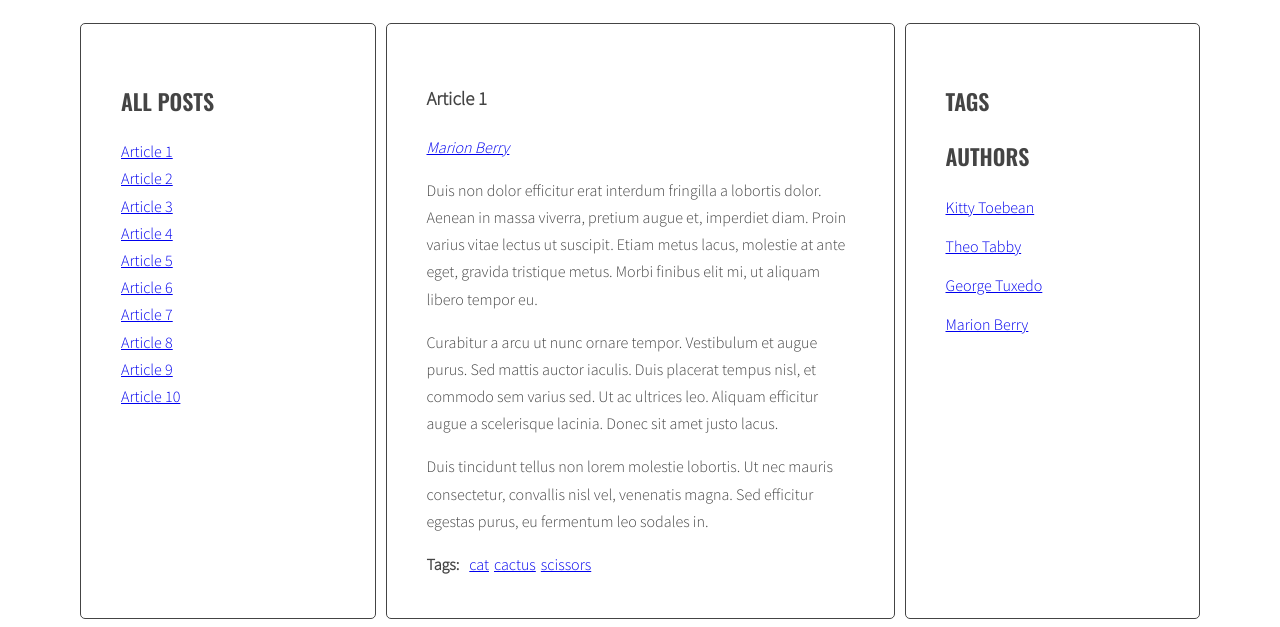
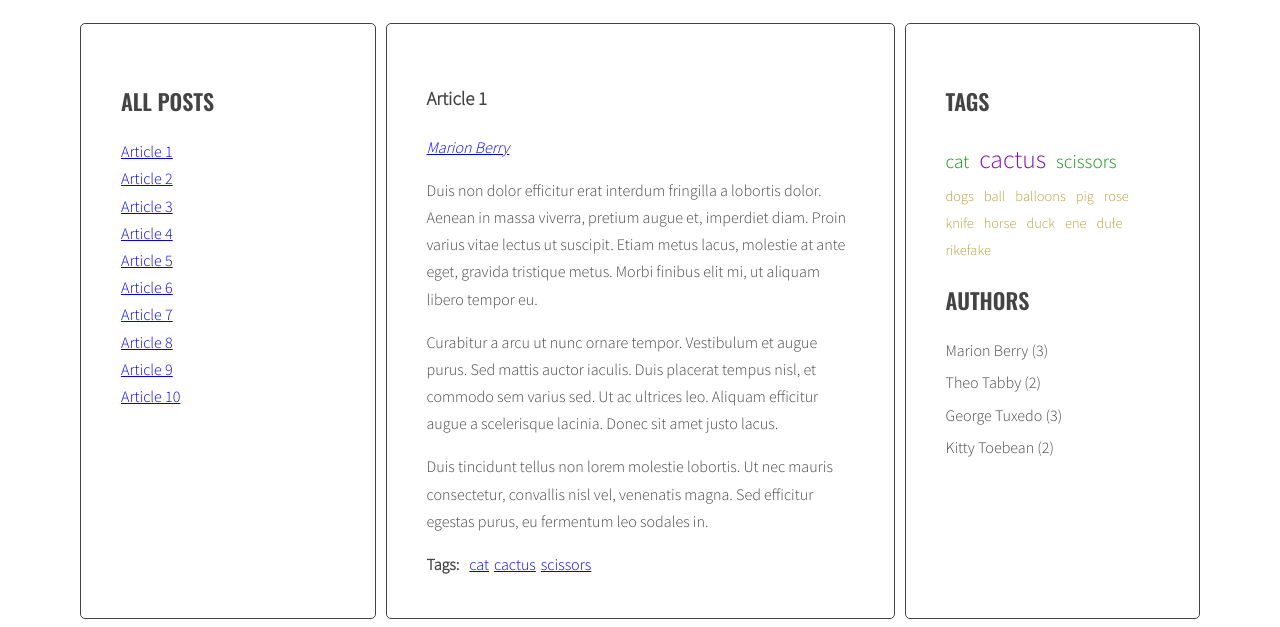
Before and after one commit to MagdaWo/javascript-blog, a website: page index.html in a window 1280 px wide. Shown: the part 220-847 px from the top of the page. Drawn offline with nearby package versions, Linux system fonts and the light colour scheme.

Commit message:
Add aside author and tags list

```diff
--- a/index.html
+++ b/index.html
@@ -20,7 +20,8 @@
                     </ul>
                 </aside>
                 <section class="posts">
-                    <article class="post active" id="article-1" data-tags="cat cactus scissors"  data-author="Marion Berry">
+                    <article class="post active" id="article-1" data-tags="cat cactus scissors"
+                        data-author="Marion Berry">
                         <h3 class="post-title">Article 1</h3>
                         <p class="post-author"></p>
                         <div class="post-content">
@@ -42,7 +43,7 @@
                             </ul>
                         </div>
                     </article>
-                    <article class="post" id="article-2" data-tags="dogs cactus ball"  data-author="Theo Tabby">
+                    <article class="post" id="article-2" data-tags="dogs cactus ball" data-author="Theo Tabby">
                         <h3 class="post-title">Article 2</h3>
                         <p class="post-author"></p>
                         <div class="post-content">
@@ -167,7 +168,7 @@
                             </ul>
                         </div>
                     </article>
-                    <article class="post" id="article-8" data-tags="duck cactus scissors"  data-author="Theo Tabby">
+                    <article class="post" id="article-8" data-tags="duck cactus scissors" data-author="Theo Tabby">
                         <h3 class="post-title">Article 8</h3>
                         <p class="post-author"></p>
                         <div class="post-content">
@@ -244,23 +245,23 @@
                     <h2 class="section-title">Authors</h2>
                     <ul class="list authors">
                         <li>
-                            <a href="#">
-                                <span class="author-name">Kitty Toebean</span>
+                            <a href="#" aria-label="xyz">
+                                <span class="author-name"></span>
                             </a>
                         </li>
                         <li>
-                            <a href="#">
-                                <span class="author-name">Theo Tabby</span>
+                            <a href="#" aria-label="xyz">
+                                <span class="author-name"></span>
                             </a>
                         </li>
                         <li>
-                            <a href="#">
-                                <span class="author-name">George Tuxedo</span>
+                            <a href="#" aria-label="xyz">
+                                <span class="author-name"></span>
                             </a>
                         </li>
                         <li>
-                            <a href="#">
-                                <span class="author-name">Marion Berry</span>
+                            <a href="#" aria-label="xyz">
+                                <span class="author-name"></span>
                             </a>
                         </li>
                     </ul>
--- a/js/script.js
+++ b/js/script.js
@@ -40,7 +40,11 @@ const optArticleSelector = '.post',
   optTitleSelector = '.post-title',
   optTitleListSelector = '.titles',
   optArticleTagsSelector = '.post-tags .list',
-  optArticleAuthorSelector = '.post-author';
+  optArticleAuthorSelector = '.post-author',
+  optTagsListSelector = '.tags.list',
+  optCloudClassCount = '5',
+  optCloudClassPrefix = 'tag-size',
+  optAuthorsListSelector = '.list.authors';
 
 function generateTitleLinks(customSelector = '') {
 
@@ -88,8 +92,33 @@ function generateTitleLinks(customSelector = '') {
 
 generateTitleLinks();
 
+function calculateTagsParams(tags) {
+  const params = { max: 0, min: Infinity };
+
+  for (let tag in tags) {
+    if (tags[tag] > params.max) {
+      params.max = tags[tag];
+    }
+    if (tags[tag] < params.min) {
+      params.min = tags[tag];
+    }
+  }
+
+  return params;
+}
+
+function calculateTagClass(count, params) {
+  const normalizedCount = count - params.min;
+  const normalizedMax = params.max - params.min;
+  const percentage = normalizedMax > 0 ? normalizedCount / normalizedMax : 0;
+  const classNumber = Math.floor(percentage * (optCloudClassCount - 1) + 1);
+  return optCloudClassPrefix + classNumber;
+}
+
+
 function generateTags() {
-
+  /* [NEW] create a new variable allTags with an empty object */
+  let allTags = {};
   /* find all articles */
   const articles = document.querySelectorAll(optArticleSelector);
 
@@ -119,6 +148,13 @@ function generateTags() {
       /* add generated code to html variable */
       html += tagHTML;
       console.log(html);
+      /* [NEW] check if this link is NOT already in allTags */
+      if (!allTags[tag]) {
+        /* [NEW] add tag to allTags object */
+        allTags[tag] = 1;
+      } else {
+        allTags[tag]++;
+      }
 
       /* END LOOP: for each tag */
     }
@@ -127,6 +163,26 @@ function generateTags() {
 
     /* END LOOP: for every article: */
   }
+  /* [NEW] find list of tags in right column*/
+  const tagList = document.querySelector(optTagsListSelector);
+  const tagsParams = calculateTagsParams(allTags);
+  console.log('tagsParams:', tagsParams);
+  /* [NEW] create variable for all links HTML code */
+  let allTagsHTML = '';
+
+  /* [NEW] START LOOP: for each tag in allTags: */
+  for (let tag in allTags) {
+    /* [NEW] generate code of a link and add it to allTagsHTML */
+    const tagLinkClass = calculateTagClass(allTags[tag], tagsParams);
+    const tagLinkHTML = '<li><a href="#tag-' + tag + '" class="' + tagLinkClass + '">' + tag + '</a></li>';
+    console.log('tagLinkHTML:', tagLinkHTML);
+
+    allTagsHTML += tagLinkHTML;
+  }
+  /* [NEW] END LOOP: for each tag in allTags: */
+
+  /*[NEW] add HTML from allTagsHTML to tagList */
+  tagList.innerHTML = allTagsHTML;
 }
 
 generateTags();
@@ -182,6 +238,8 @@ function addClickListenersToTags() {
 addClickListenersToTags();
 
 function generateAuthors() {
+  let allAuthors = {};
+
   const articles = document.querySelectorAll(optArticleSelector);
 
   for (let article of articles) {
@@ -193,8 +251,23 @@ function generateAuthors() {
     const authorWrapper = article.querySelector(optArticleAuthorSelector);
 
     authorWrapper.innerHTML = authorHTML;
+    if (!allAuthors[author]) {
+      allAuthors[author] = 1;
+    } else {
+      allAuthors[author]++;
+    }
   }
+
+  const authorList = document.querySelector(optAuthorsListSelector);
+  let allAuthorsHTML = '';
+
+  for (let author in allAuthors) {
+    const authorLinkHTML = '<li><a href="#author-' + author + '">' + author + ' (' + allAuthors[author] + ')</a></li>';
+    allAuthorsHTML += authorLinkHTML;
+  }
+  authorList.innerHTML = allAuthorsHTML;
 }
+
 
 
 function authorClickHandler(event) {
```
Also changed, not shown: css/style.css, sass/style.scss (line endings or trailing spaces).
